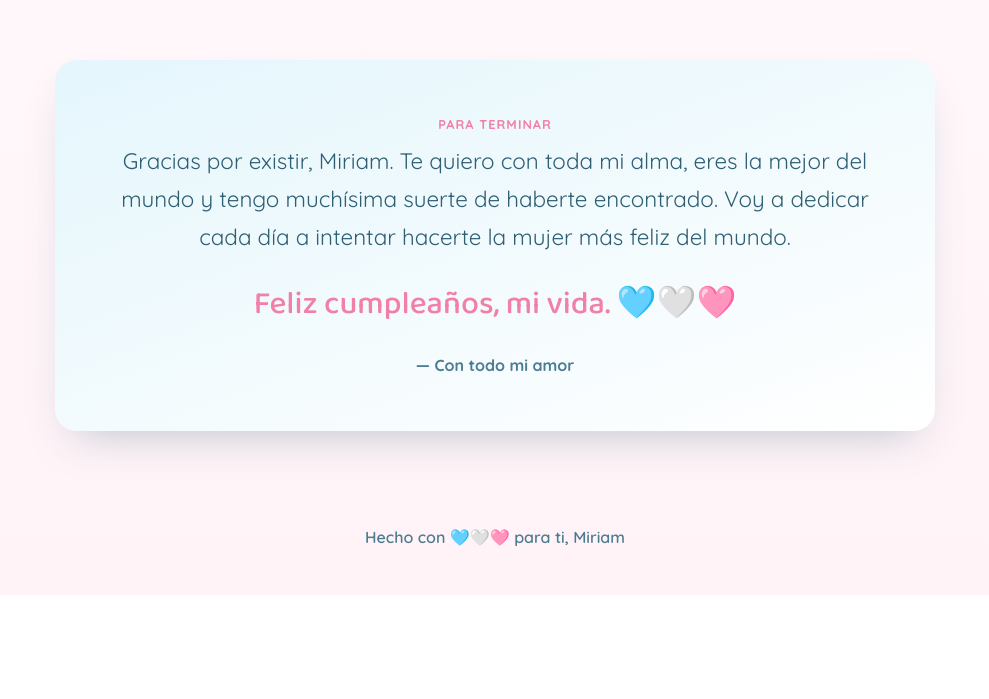
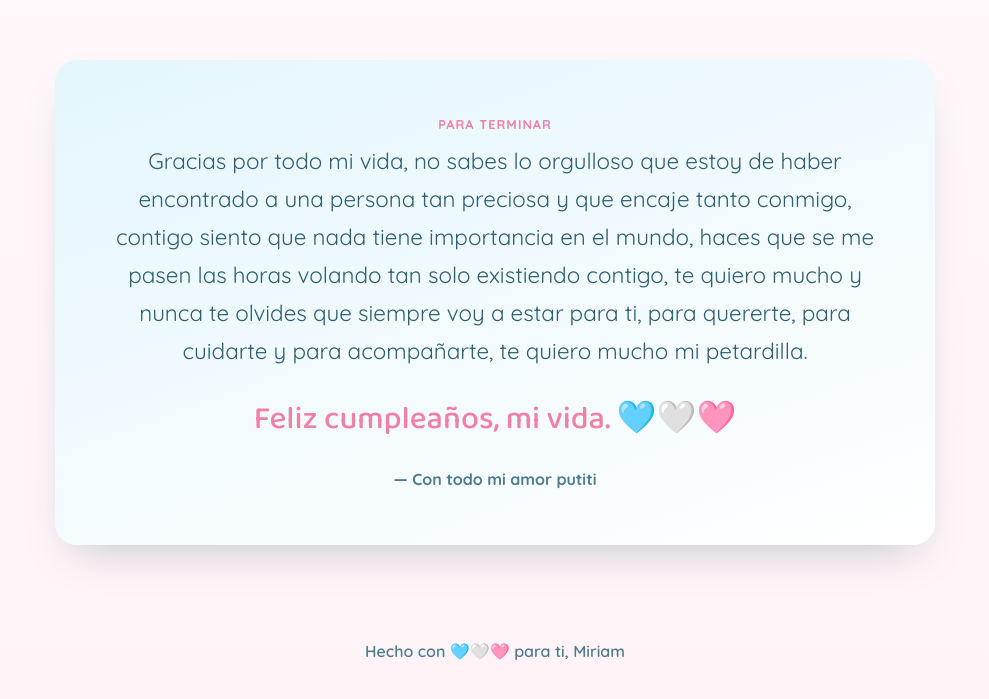
Before and after one commit to puchito2438-boop/FelicidadeAmorMio, a plain HTML site: page index.html in a window 1280 px wide. Shown: the part 4105-4804 px from the top of the page, without its empty margins (145-1134 px from the left). Before the commit the page ends 4700 px from the top, so only its background shows below. Drawn offline with Linux system fonts and the light colour scheme; files that its build step writes are made by us from their sources; files whose address does not match are found by name.

Commit message:
Update index.html

```diff
--- a/index.html
+++ b/index.html
@@ -131,12 +131,13 @@
     <div class="final-card">
       <p class="eyebrow center">Para terminar</p>
       <p class="final-text">
-        Gracias por existir, Miriam. Te quiero con toda mi alma, eres la mejor
-        del mundo y tengo muchísima suerte de haberte encontrado. Voy a dedicar
-        cada día a intentar hacerte la mujer más feliz del mundo.
+        Gracias por todo mi vida, no sabes lo orgulloso que estoy de haber encontrado a una
+        persona tan preciosa y que encaje tanto conmigo, contigo siento que nada tiene importancia en el mundo,
+        haces que se me pasen las horas volando tan solo existiendo contigo, te quiero mucho y nunca te olvides
+        que siempre voy a estar para ti, para quererte, para cuidarte y para acompañarte, te quiero mucho mi petardilla.
       </p>
       <p class="final-text final-big">Feliz cumpleaños, mi vida. 🩵🤍🩷</p>
-      <p class="final-sign">— Con todo mi amor</p>
+      <p class="final-sign">— Con todo mi amor putiti</p>
     </div>
   </div>
 </section>
```
